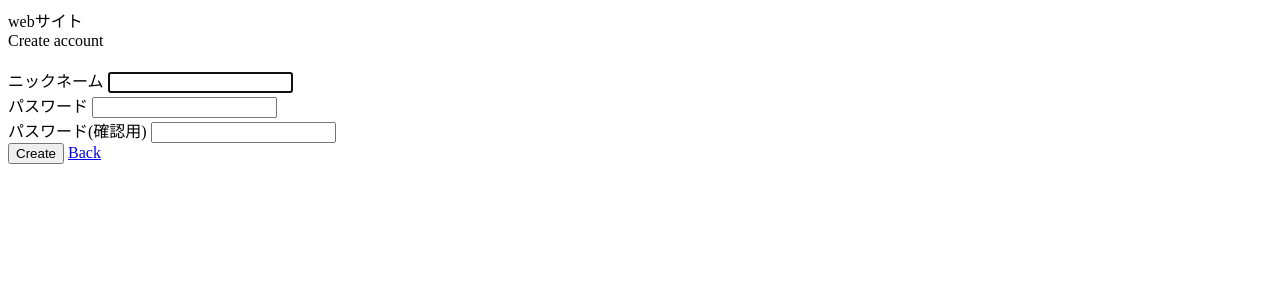
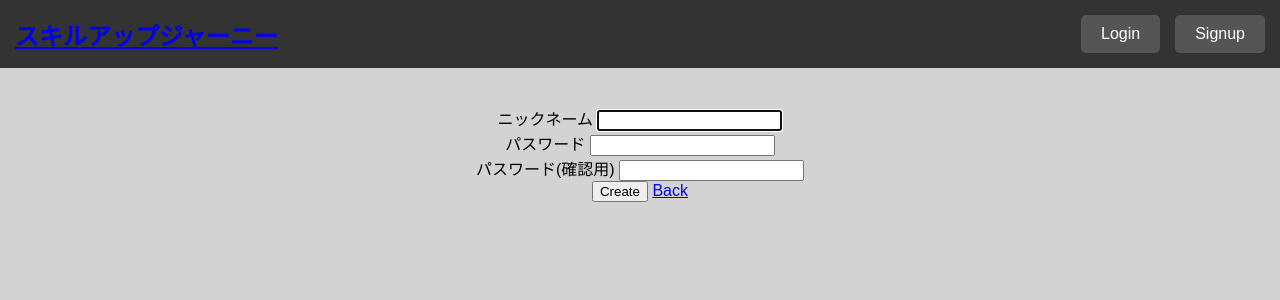
Before and after one commit to oijoijn/myblog, a Django app: page /accounts/signup/ in a window 1280 px wide. Shown: the top 300 px of the page. Run offline with Django 4.2, Linux system fonts and the light colour scheme.

Commit message:
Homepageを作成した

```diff
--- a/accounts/urls.py
+++ b/accounts/urls.py
@@ -4,8 +4,7 @@ from . import views
 app_name = "accounts"
 
 urlpatterns = [
-    path("", views.IndexView.as_view(), name="index"),
-    path('signup/', views.SignupView.as_view(), name="signup"),
-    path('login/', views.LoginView.as_view(), name="login"),
-    path('logout/', views.LogoutView.as_view(), name="logout"),
+    path("signup/", views.SignupView.as_view(), name="signup"),
+    path("login/", views.LoginView.as_view(), name="login"),
+    path("logout/", views.LogoutView.as_view(), name="logout"),
 ]
--- a/accounts/views.py
+++ b/accounts/views.py
@@ -1,14 +1,8 @@
 from django.contrib.auth import login, authenticate
-from django.views.generic import TemplateView, CreateView
+from django.views.generic import CreateView
 from django.contrib.auth.views import LoginView, LogoutView
 from django.urls import reverse_lazy
 from . import forms
-
-class IndexView(TemplateView):
-    """
-    動作:home
-    """
-    template_name = "index.html"
 
 
 class SignupView(CreateView):
@@ -17,7 +11,7 @@ class SignupView(CreateView):
     """
     form_class = forms.SignUpForm
     template_name = "accounts/signup.html"
-    success_url = reverse_lazy("accounts:index")
+    success_url = reverse_lazy("blog:index")
 
     def form_valid(self, form):
         # ユーザー作成後にそのままログイン状態にする設定
@@ -40,4 +34,4 @@ class LogoutView(LogoutView):
     """
     動作:logout
     """
-    success_url = reverse_lazy("accounts:index")
+    success_url = reverse_lazy("blog:index")
--- a/blog/urls.py
+++ b/blog/urls.py
@@ -1,6 +1,9 @@
-from django.urls import path, include
+from django.urls import path
 from . import views
 
+app_name = "blog"
+
 urlpatterns = [
-    path('self_introduction/', views.self_introduction),
+    path("", views.IndexView.as_view(), name="index"),
+    path("self_introduction/", views.self_introduction, name="self_introduction"),
 ]
--- a/blog/views.py
+++ b/blog/views.py
@@ -1,6 +1,12 @@
 from django.shortcuts import render
 from django.http import HttpResponse
+from django.views.generic import TemplateView
 
+class IndexView(TemplateView):
+    """
+    動作:home
+    """
+    template_name = "index.html"
 
 def self_introduction(request):
     return HttpResponse("Hello, world. You're at the polls index.")
--- a/myblog/settings.py
+++ b/myblog/settings.py
@@ -133,5 +133,5 @@ DEFAULT_AUTO_FIELD = 'django.db.models.BigAutoField'
 
 #--------------------------------------
 AUTH_USER_MODEL = "accounts.CustomUser"
-LOGIN_REDIRECT_URL = "accounts:index"
-LOGOUT_REDIRECT_URL = "accounts:login"
+LOGIN_REDIRECT_URL = "blog:index"
+LOGOUT_REDIRECT_URL = "blog:index"
--- a/static/css/style.css
+++ b/static/css/style.css
@@ -1,21 +1,67 @@
-.header {
-  display: flex;
-  justify-content: flex-end;
-  align-items: flex-start; /* ボタンを右上に配置 */
-  padding: 10px;
+/* 全体の背景色 */
+body {
+    background-color: #d3d3d3; /* 灰色 */
+    margin: 0;
+    font-family: Arial, sans-serif;
 }
 
-.buttons {
-  display: flex; /* ボタンを横に並べる */
-  gap: 1180px; /* ボタン間の隙間 */
+/* ヘッダーのスタイル */
+.header {
+    display: flex;
+    justify-content: space-between;
+    align-items: center;
+    background-color: #333; /* 黒色背景 */
+    color: white;
+    padding: 15px;
 }
 
-.button {
-  /* ボタンのスタイル */
-  padding: 5px 11px;
-  border: none;
-  background-color: #0d0203;
-  color: rgb(255, 255, 255);
-  text-decoration: none;
-  border-radius: 5px;
+/* ロゴ部分（左側） */
+.logo h1 {
+    margin: 0;
+    font-size: 24px;
 }
+
+/* 認証ボタン（右側） */
+.auth-buttons {
+    display: flex;
+    gap: 15px;
+}
+
+.auth-buttons a {
+    color: white;
+    text-decoration: none;
+    background-color: #555;
+    padding: 10px 20px;
+    border-radius: 5px;
+    transition: background-color 0.3s ease;
+}
+
+.auth-buttons a:hover {
+    background-color: #777;
+}
+
+/* メインコンテナ */
+.container {
+    padding: 20px;
+    text-align: center;
+}
+
+/* グリッドレイアウト */
+.image-grid {
+    display: grid;
+    grid-template-columns: repeat(3, 1fr); /* 3つのカラム */
+    gap: 20px; /* 画像の間隔を調整 */
+}
+
+/* 画像にホバー効果を追加 */
+.hover-image {
+    transition: transform 0.3s ease, opacity 0.3s ease;
+    width: 100%; /* 画像がグリッド内でフィットするように */
+    height: auto;
+}
+
+/* ホバー時の効果 */
+.hover-image:hover {
+    transform: scale(1.1); /* 画像を少し拡大 */
+    opacity: 0.8;          /* 少し透明に */
+}
--- a/templates/accounts/login.html
+++ b/templates/accounts/login.html
@@ -15,7 +15,7 @@
     {% endfor %}
     <div class="mt-3">
         <button type="submit" class="btn btn-primary">Login</button>
-        <a href="{% url 'accounts:index' %}" class="btn btn-secondary">Back</a>
+        <a href="{% url 'blog:index' %}" class="btn btn-secondary">Back</a>
     </div>
 </form>
 {% endblock %}
--- a/templates/accounts/signup.html
+++ b/templates/accounts/signup.html
@@ -1,7 +1,7 @@
 {% extends 'base.html' %}
 
 {% block title %}
-<div class="h1">Create account</div>
+<div class="h1">アカウントの作成</div>
 {% endblock %}
 
 {% block content %}
@@ -18,7 +18,7 @@
     {% endfor %}
     <div class="mt-3">
       <button type="submit" class="btn btn-primary">Create</button>
-      <a href="{% url 'accounts:index' %}" class="btn btn-secondary">Back</a>
+      <a href="{% url 'blog:index' %}" class="btn btn-secondary">Back</a>
     </div>
   </form>
 </div>
--- a/templates/base.html
+++ b/templates/base.html
@@ -6,16 +6,28 @@
     <meta charset="UTF-8">
     <meta http-equiv="X-UA-Compatible" content="IE=edge">
     <meta name="viewport" content="width=device-width, initial-scale=1.0">
-  <link rel="stylesheet" href='{% static "css/style.css" %}'/>
-  <title>Account</title>
+    <link rel="stylesheet" href='{% static "css/style.css" %}' />
+    <title>スキルアップジャーニー</title>
 </head>
 
 <body>
-  <!-- <img src='{% static "images/test.png" %}' alt="表示できません"> -->
-  <div class="head">webサイト</div>
-  <div class="container mx-auto text-center">
-    {% block title %}
-    {% endblock %}
+    <header class="header">
+        <div class="logo">
+          <h1><a href="{% url 'blog:index' %}">スキルアップジャーニー</a></h1>
+        </div>
+        <div class="auth-buttons">
+            {% if user.is_authenticated %}
+                <a href="{% url 'accounts:logout' %}" class="button">Logout</a>
+            {% else %}
+                <a href="{% url 'accounts:login' %}" class="button">Login</a>
+                <a href="{% url 'accounts:signup' %}" class="button">Signup</a>
+            {% endif %}
+        </div>
+    </header>
+
+    <div class="container">
+        <!-- {% block title %}
+        {% endblock %} -->
         {% block content %}
         {% endblock %}
     </div>
```
Also changed, not shown: templates/index.html (+23 -20 lines). Lines whose indentation alone changed are shown as unchanged.
